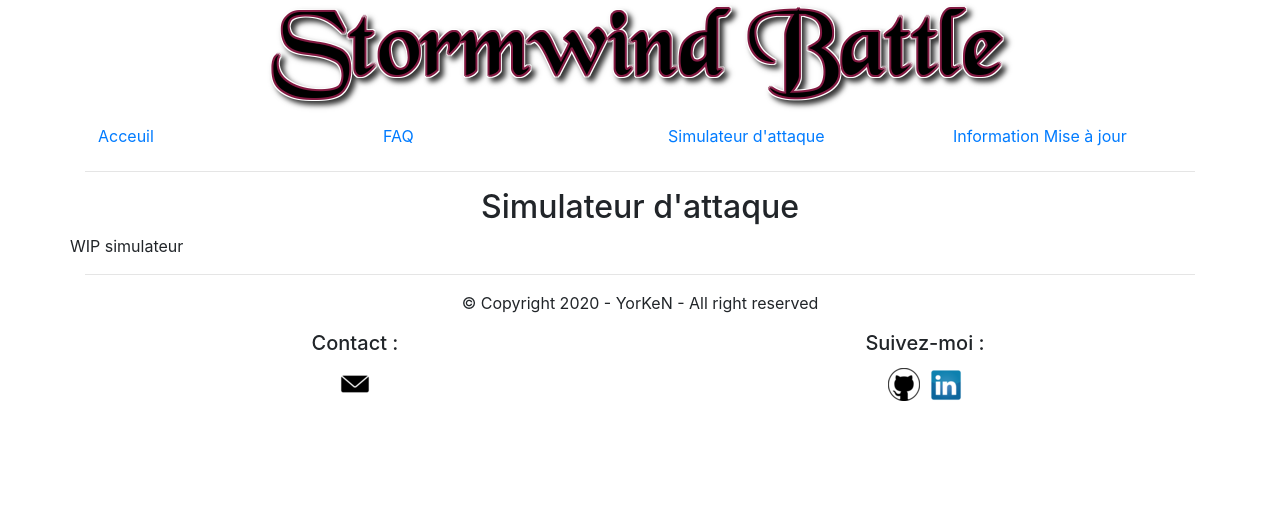
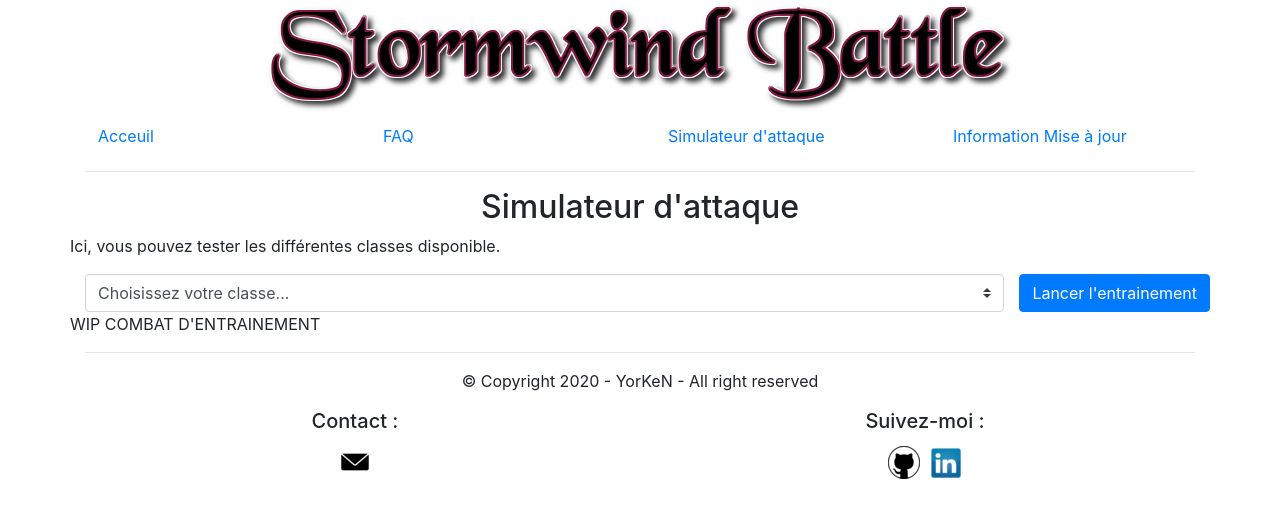
Before and after one commit to YorKeN-git/swbattle, an Angular app: page /simulateur in a window 1280 px wide. Shown: the top 518 px of the page. Built offline with nearby package versions, Linux system fonts and the light colour scheme.

Commit message:
WIP : entrainement

```diff
--- a/src/app/components/information-jeu/information-jeu.component.html
+++ b/src/app/components/information-jeu/information-jeu.component.html
@@ -227,7 +227,7 @@
                             <li>Dague</li>
                             <li>Arc (réservé à l'Archer)</li>
                         </ul>
-                        <p>Pour le moment, les armes n'apporte aucun bonus au Héro.</p>
+                        <p>Pour le moment, les armes n'apportent aucun bonus au Héro.</p>
                     </div>
                 </div>
             </div>
--- a/src/app/components/simulation-attaque/simulation-attaque.component.html
+++ b/src/app/components/simulation-attaque/simulation-attaque.component.html
@@ -1,7 +1,41 @@
 <div class="container">
     <h2>Simulateur d'attaque</h2>
     <div class="row">
-        WIP simulateur
+        <p>Ici, vous pouvez tester les différentes classes disponible.</p>
+    </div>
+    <div class="row">
+        <div class="col">
+            <select class="custom-select" id="inputSelectClasse" (change)="entrainementChoixClasse($event.target.value)">
+            <option selected>Choisissez votre classe...</option>
+            <option value="guerrier">Guerrier</option>
+            <option value="soigneur">Soigneur</option>
+            <option value="assassin">Assassin</option>
+            <option value="archer">Archer</option>
+            </select>
+        </div>
+        <div class="col" *ngIf="choixClasseFait">
+            <select class="custom-select" id="inputArme" (change)="entrainementChoixArme()">
+                <option selected>Choisissez votre arme...</option>
+                <option value="epee" *ngIf="epee">Epee</option>
+                <option value="masse" *ngIf="masse">Masse</option>
+                <option value="dague" *ngIf="dague">Dague</option>
+                <option value="arc" *ngIf="arc">Arc</option>
+            </select>
+        </div>
+        <div class="col" *ngIf="choixArmeFait">
+            <select class="custom-select" id="inputMonstre">
+                <option selected>Choisissez votre adversaire...</option>
+                <option value="monstreUn">Monstre 1</option>
+                <option value="monstreDeux">Monstre 2</option>
+                <option value="monstreTrois">Monstre 3</option>
+                <option value="monstreQuatre">Monstre 4</option>
+                <option value="boss">Boss</option>
+            </select>
+        </div>
+        <button type="" class="btn btn-primary">Lancer l'entrainement</button>
+    </div>
+    <div class="row">
+        WIP COMBAT D'ENTRAINEMENT
     </div>
     <hr>
 </div>
--- a/src/app/components/simulation-attaque/simulation-attaque.component.ts
+++ b/src/app/components/simulation-attaque/simulation-attaque.component.ts
@@ -7,9 +7,54 @@ import { Component, OnInit } from '@angular/core';
 })
 export class SimulationAttaqueComponent implements OnInit {
 
+  //Boolean pour la création du Héro d'entrainement
+  choixClasseFait: boolean = false;
+  choixArmeFait: boolean = false;
+  epee: boolean = false;
+  masse: boolean = false;
+  dague: boolean = false;
+  arc: boolean = false;
+
   constructor() { }
 
   ngOnInit() {
   }
 
+  entrainementChoixClasse(choixClasse: string){
+    //Affiche le choix de l'arme en fonction de la classe selectionnée
+    this.choixClasseFait = true;
+    switch (choixClasse) {
+      case 'guerrier':
+        this.epee = true;
+        this.masse = true;
+        this.dague = false;
+        this.arc = false;
+        break;
+      case 'soigneur':
+        this.epee = true;
+        this.masse = true;
+        this.dague = false;
+        this.arc = false;
+        break;
+      case 'assassin':
+        this.epee = true;
+        this.masse = false;
+        this.dague = true;
+        this.arc = false;
+        break;
+      case 'archer':
+        this.epee = false;
+        this.masse = false;
+        this.dague = false;
+        this.arc = true;
+        break;
+      default:
+        break;
+    }
+  }
+
+  entrainementChoixArme(){
+    this.choixArmeFait = true;
+  }
+
 }
```
